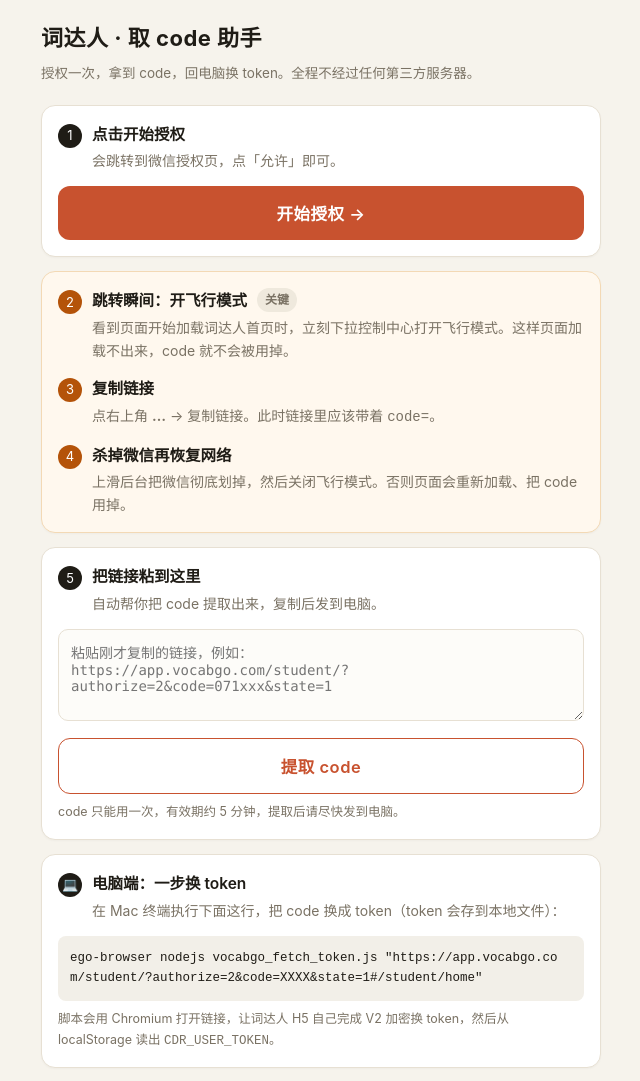
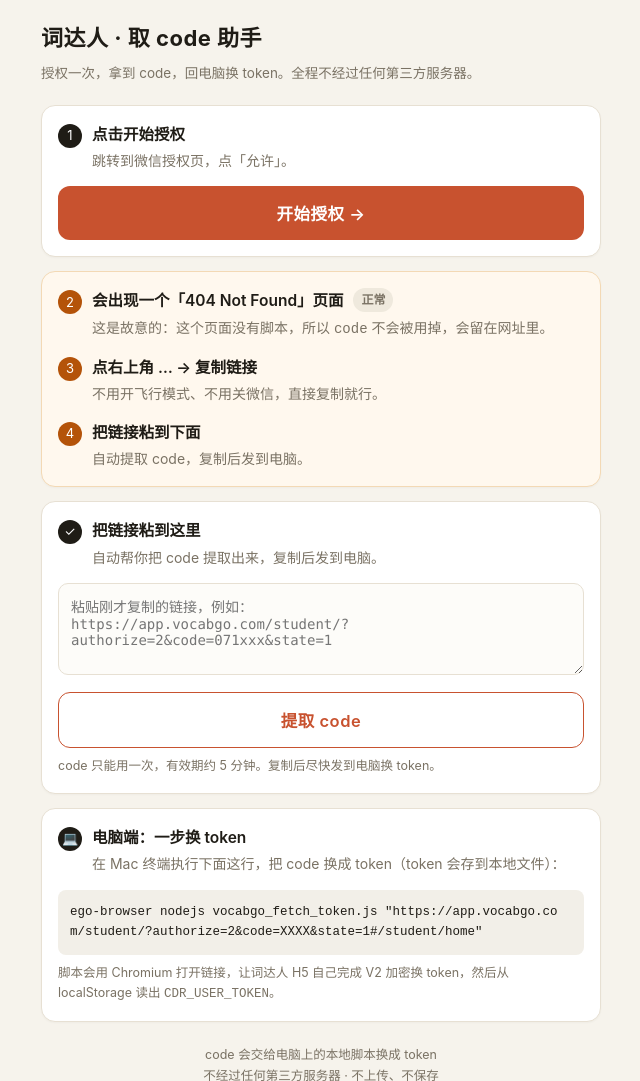
Before and after one commit to YANG-CY-STAR/vocabgo-code-helper, a plain HTML site: page index.html in a window 1280 px wide. Shown: the top 1081 px of the page, without its empty margins (319-959 px from the left). Drawn offline with Linux system fonts and the light colour scheme.

Commit message:
feat: 回调改为 404 页面，免飞行模式

```diff
--- a/index.html
+++ b/index.html
@@ -57,7 +57,7 @@
       <div class="num">1</div>
       <div>
         <h3>点击开始授权</h3>
-        <p>会跳转到微信授权页，点「允许」即可。</p>
+        <p>跳转到微信授权页，点「允许」。</p>
       </div>
     </div>
     <button class="btn" id="go">开始授权 →</button>
@@ -67,29 +67,29 @@
     <div class="step">
       <div class="num">2</div>
       <div>
-        <h3>跳转瞬间：开飞行模式 <span class="tag">关键</span></h3>
-        <p>看到页面开始加载词达人首页时，立刻下拉控制中心打开飞行模式。这样页面加载不出来，code 就不会被用掉。</p>
+        <h3>会出现一个「404 Not Found」页面 <span class="tag">正常</span></h3>
+        <p>这是故意的：这个页面没有脚本，所以 <code>code</code> 不会被用掉，会留在网址里。</p>
       </div>
     </div>
     <div class="step">
       <div class="num">3</div>
       <div>
-        <h3>复制链接</h3>
-        <p>点右上角 <b>…</b> → 复制链接。此时链接里应该带着 <code>code=</code>。</p>
+        <h3>点右上角 … → 复制链接</h3>
+        <p>不用开飞行模式、不用关微信，直接复制就行。</p>
       </div>
     </div>
     <div class="step">
       <div class="num">4</div>
       <div>
-        <h3>杀掉微信再恢复网络</h3>
-        <p>上滑后台把微信彻底划掉，然后关闭飞行模式。否则页面会重新加载、把 code 用掉。</p>
+        <h3>把链接粘到下面</h3>
+        <p>自动提取 code，复制后发到电脑。</p>
       </div>
     </div>
   </div>
 
   <div class="card">
     <div class="step">
-      <div class="num">5</div>
+      <div class="num">✓</div>
       <div>
         <h3>把链接粘到这里</h3>
         <p>自动帮你把 code 提取出来，复制后发到电脑。</p>
@@ -100,7 +100,7 @@
     <div class="code" id="out"></div>
     <button class="btn" id="copy" style="display:none;margin-top:10px">复制 code</button>
     <div class="timer" id="timer"></div>
-    <p class="hint" id="msg">code 只能用一次，有效期约 5 分钟，提取后请尽快发到电脑。</p>
+    <p class="hint" id="msg">code 只能用一次，有效期约 5 分钟。复制后尽快发到电脑换 token。</p>
   </div>
 
   <div class="card">
@@ -127,7 +127,7 @@
 
   // 词达人官方 appid 与回调地址
   var APPID = "wx2a694105a6abbe6d";
-  var REDIRECT = "https://app.vocabgo.com/student/?authorize=2";
+  var REDIRECT = "https://app.vocabgo.com/student/_cb";
   var AUTH_URL = "https://open.weixin.qq.com/connect/oauth2/authorize"
     + "?appid=" + APPID
     + "&redirect_uri=" + encodeURIComponent(REDIRECT)
```
